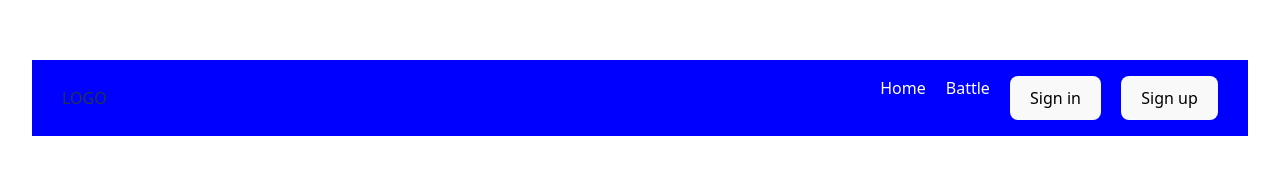
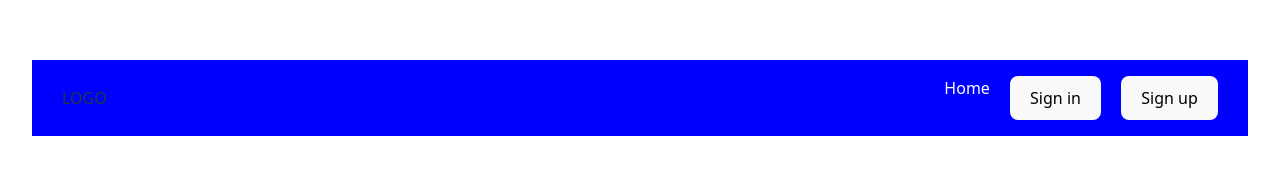
Before and after one commit to Voidsky02/final-project, a React app in the folder frontend/: page / in a window 1280 px wide. Shown: the part 233-403 px from the top of the page. Built offline with nearby package versions, Linux system fonts and the light colour scheme; the HTML template or start-up script is replaced by a standard one.

Commit message:
remove battle page

```diff
--- a/frontend/src/components/Battle/Battle.jsx
+++ /dev/null
@@ -1,10 +0,0 @@
-import { useState, useEffect } from 'react';
-import "./Battle.css";
-
-function Battle() {
-    return <>
-    <h2>BATTLE ZONE</h2>
-    </>
-}
-
-export default Battle;
--- a/frontend/src/components/Header/Header.jsx
+++ b/frontend/src/components/Header/Header.jsx
@@ -23,9 +23,6 @@ function Header({ isLoggedIn, currentUser, openModal, closeModal, logout }) { //
                 <ul className="header__list">
                     <li className="header__item">
                         <Link className="header__link" to="/">Home</Link>
-                    </li>
-                    <li className="header__item">
-                        <Link className="header__link" to="/battle">Battle</Link>
                     </li>
                     {/* Below is going to conditionally render elements*/}
                     {isLoggedIn ? (
--- a/frontend/src/main.jsx
+++ b/frontend/src/main.jsx
@@ -9,7 +9,6 @@ import { createBrowserRouter, RouterProvider } from 'react-router-dom';
 // Might have to move the browser router to a different file for this.
 import Layout from "./components/Layout/Layout.jsx";
 import Profile from "./components/Profile/Profile.jsx";
-import Battle from "./components/Battle/Battle.jsx";
 import PageNotFound from './components/PageNotFound/PageNotFound.jsx';
 
 const router = createBrowserRouter([
@@ -18,7 +17,6 @@ const router = createBrowserRouter([
     children: [
       {path: '/', element: <App />},
       {path: '/profile', element: <Profile />},
-      {path: '/battle', element: <Battle />},
       {path: '*', element: <PageNotFound />},
     ]
   }
```
Also changed, not shown: frontend/src/components/Battle/Battle.css (deleted).
